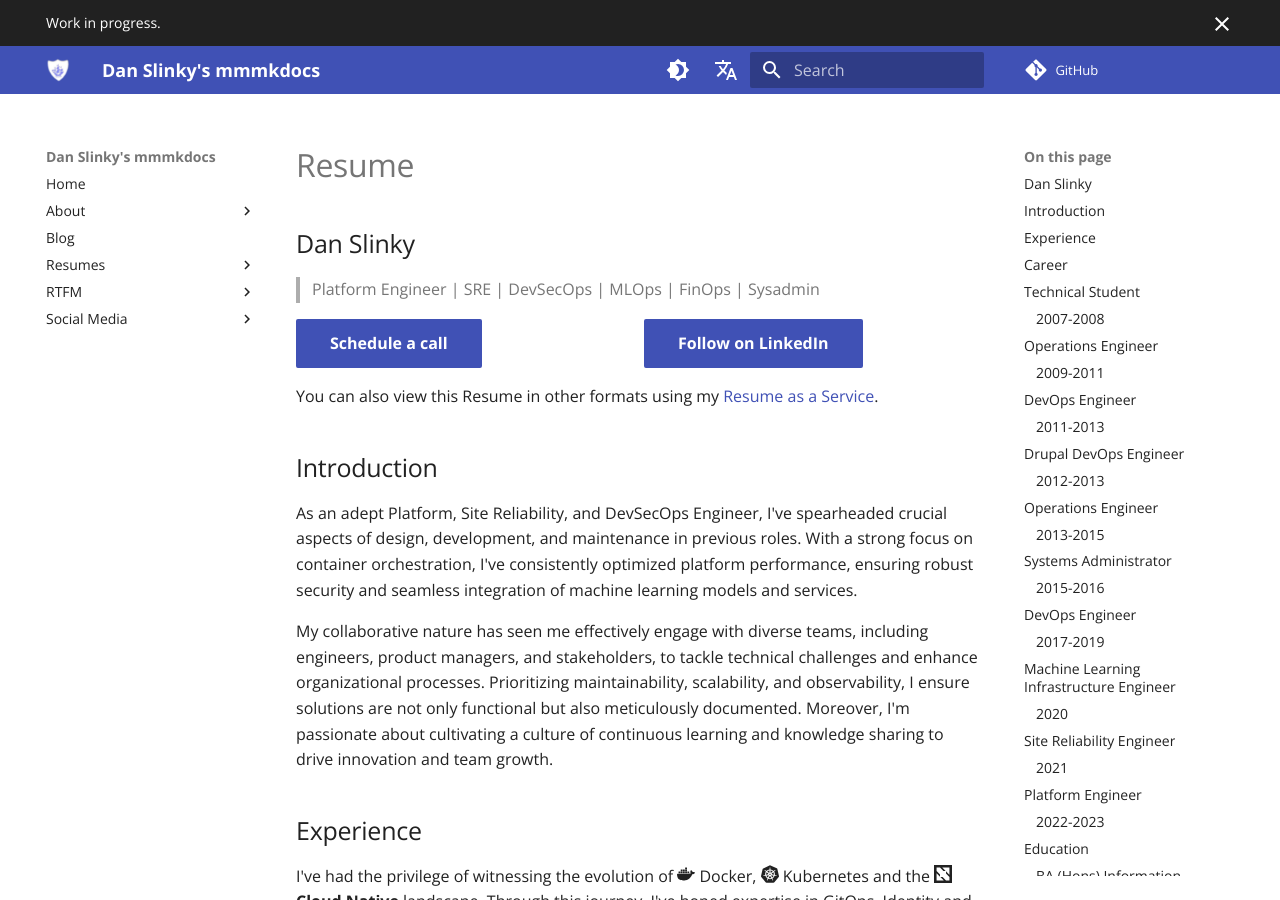
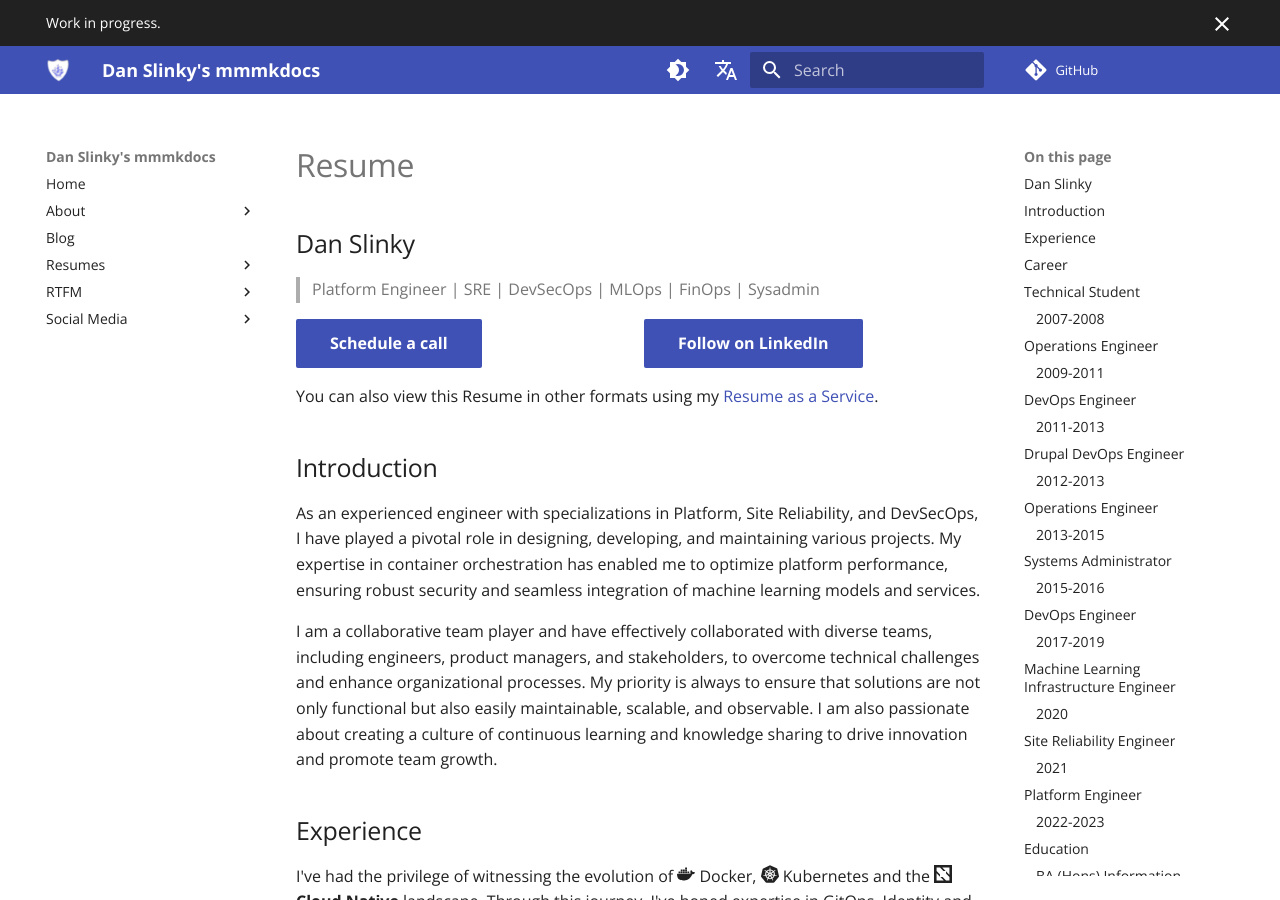
Before and after one commit to danslinky/danslinky.co.uk, an MkDocs documentation site: the page built from docs/resumes/markdown/index.md, in a window 1280 px wide and 900 px high. Built offline with MkDocs 1.6.1 and Material for MkDocs 9.7.7, drawn with Linux system fonts in a browser that asks for light colours; emoji names are drawn with the system emoji font; plug-ins that fetch from the network failed and are left out; comment, search, counter and statistics services are not loaded.

Commit message:
Rewording personal statement

```diff
--- a/docs/resumes/markdown/index.md
+++ b/docs/resumes/markdown/index.md
@@ -15,9 +15,9 @@ You can also view this Resume in other formats using my [Resume as a Service](/r
 
 ## Introduction
 
-As an adept Platform, Site Reliability, and DevSecOps Engineer, I've spearheaded crucial aspects of design, development, and maintenance in previous roles. With a strong focus on container orchestration, I've consistently optimized platform performance, ensuring robust security and seamless integration of machine learning models and services.
+As an experienced engineer with specializations in Platform, Site Reliability, and DevSecOps, I have played a pivotal role in designing, developing, and maintaining various projects. My expertise in container orchestration has enabled me to optimize platform performance, ensuring robust security and seamless integration of machine learning models and services.
 
-My collaborative nature has seen me effectively engage with diverse teams, including engineers, product managers, and stakeholders, to tackle technical challenges and enhance organizational processes. Prioritizing maintainability, scalability, and observability, I ensure solutions are not only functional but also meticulously documented. Moreover, I'm passionate about cultivating a culture of continuous learning and knowledge sharing to drive innovation and team growth.
+I am a collaborative team player and have effectively collaborated with diverse teams, including engineers, product managers, and stakeholders, to overcome technical challenges and enhance organizational processes. My priority is always to ensure that solutions are not only functional but also easily maintainable, scalable, and observable. I am also passionate about creating a culture of continuous learning and knowledge sharing to drive innovation and promote team growth.
 
 ## Experience
 
```
